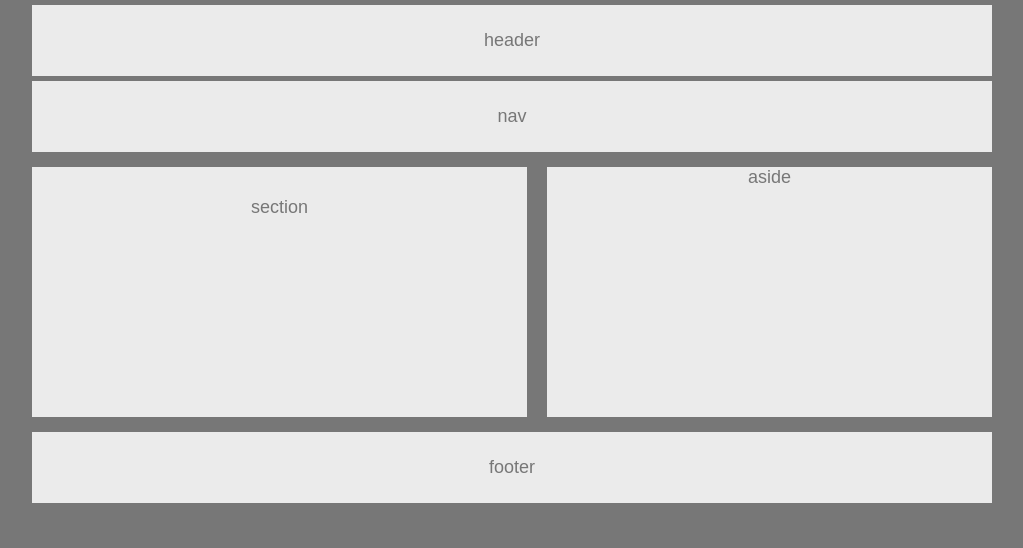
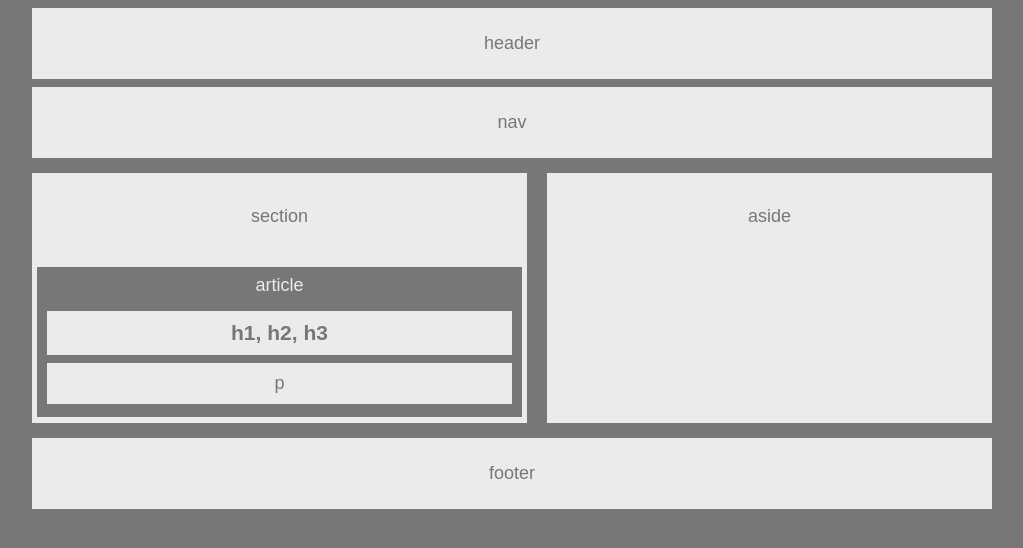
Before and after one commit to gabriellebyers/HW-Wireframe, a plain HTML site: page index.html in a window 1280 px wide. Shown: the whole page, without its empty margins (128-1151 px from the left). Drawn offline with Linux system fonts and the light colour scheme.

Commit message:
finished layout

```diff
--- a/index.html
+++ b/index.html
@@ -17,12 +17,15 @@
     <div class="section1">
     <section>
         <header>section</header>
-        <!-- <article>
-            <header>article</header>
+        <article>
+            <h2>article</h2>
+            <h1>h1, h2, h3</h1>
             <p>p</p>
-        <article> -->
+        </article>
     </section>
-    <aside>aside</aside>
+    <aside>
+        <header>aside</header>
+    </aside>
     </div>
     <footer>footer</footer>
 
--- a/style.css
+++ b/style.css
@@ -14,8 +14,8 @@ Nav {
     font-size: 18px;
     color: #777;
     background: #ebebeb;
-    margin-top: 5px;
-    margin-bottom: 5px;
+    margin-top: 8px;
+    /* margin-bottom: 5px; */
     padding-top: 25px;
     padding-bottom: 25px;
     }
@@ -43,6 +43,39 @@ section {
     padding-bottom: 100px; */
 }
 
+article {
+    /* clear: both; */
+    color: #ebebeb;
+    background: #777;
+    margin-left: 5px;
+    margin-right: 5px;
+    height: 150px;
+    }
+
+    h2 {color: #ebebeb;
+        background: #777;
+        font-family: Arial, "Helvetica Neue", Helvetica, sans-serif;
+        font-size: 18px;
+        padding-top: 8px;
+        margin-left: 5px;
+        margin-right: 5px;
+        font-weight: 300;
+
+    }
+
+   h1,
+p {
+    color: #777;
+    background: #ebebeb;
+    margin-top: 0px;
+    margin-bottom: 8px;
+    margin-left: 10px;
+    margin-right: 10px;
+    padding-top: 10px;
+    padding-bottom: 10px;
+    }
+
+
 aside {
     font-size: 18px;
     color: #777;
@@ -50,10 +83,8 @@ aside {
     float: left;
     width: 445px;
     height: 100%;
-    /* margin-top: 15px;
-    margin-bottom: 15px;
-    padding-top: 100px;
-    padding-bottom: 100px; */
+    /* padding-top: 25px; */
+
 }
 
 Footer {
@@ -70,23 +101,5 @@ Footer {
 
 
 
-/* div {
-    background: #ebebeb;
-} */
-
-/* Header, Nav, Section, Aside, and Footer */
-
-article {
-color: #ebebeb;
-background: #777;
-}
-
-
-
-p {
-    color: #777;
-    background: #ebebeb;
-    }
-
 /* section
 width: 495px; */
```
